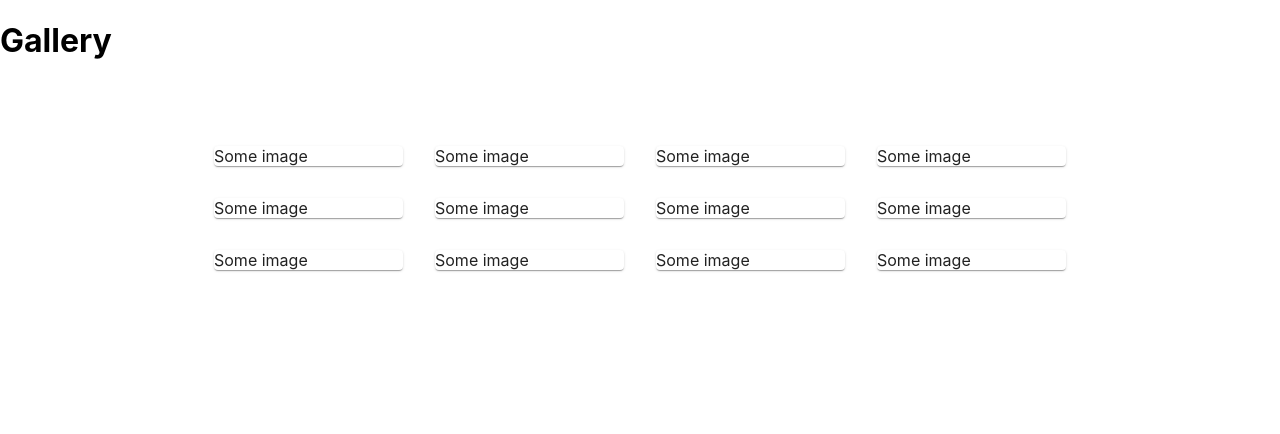
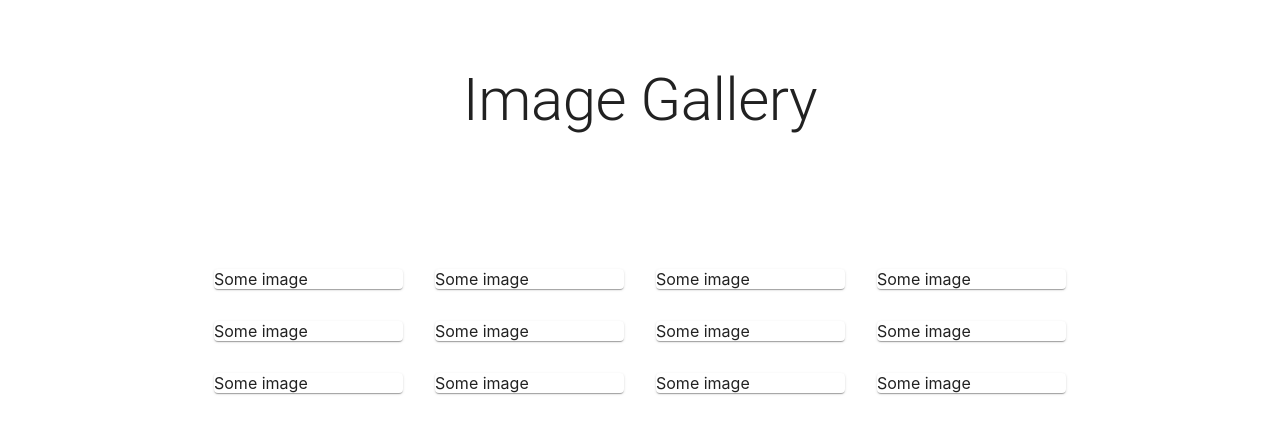
Before and after one commit to PavlikSedoy/images-test-app, a React (Create React App) app: page / in a window 1280 px wide. Shown: the top 434 px of the page. Built offline with nearby package versions, Linux system fonts and the light colour scheme.

Commit message:
General title

```diff
--- a/src/App.js
+++ b/src/App.js
@@ -3,13 +3,33 @@ import React from 'react'
 import Container from '@mui/material/Container'
 import Grid from '@mui/material/Grid'
 import Card from '@mui/material/Card'
+import Box from '@mui/material/Box'
+import Typography from '@mui/material/Typography'
 
 export default function App() {
   const images = [1,2,3,4,5,6,7,8,9,10,11,12]
 
   return (
     <div>
-      <h1>Gallery</h1>
+      <Box
+          sx={{
+            bgcolor: 'background.paper',
+            pt: 8,
+            pb: 6,
+          }}
+        >
+          <Container maxWidth="sm">
+            <Typography
+              component="h1"
+              variant="h2"
+              align="center"
+              color="text.primary"
+              gutterBottom
+            >
+              Image Gallery
+            </Typography>
+        </Container>
+      </Box>
       <Container sx={{ py: 8 }} maxWidth="md">
         <Grid container spacing={4}>
           {images.map(image => (
```
